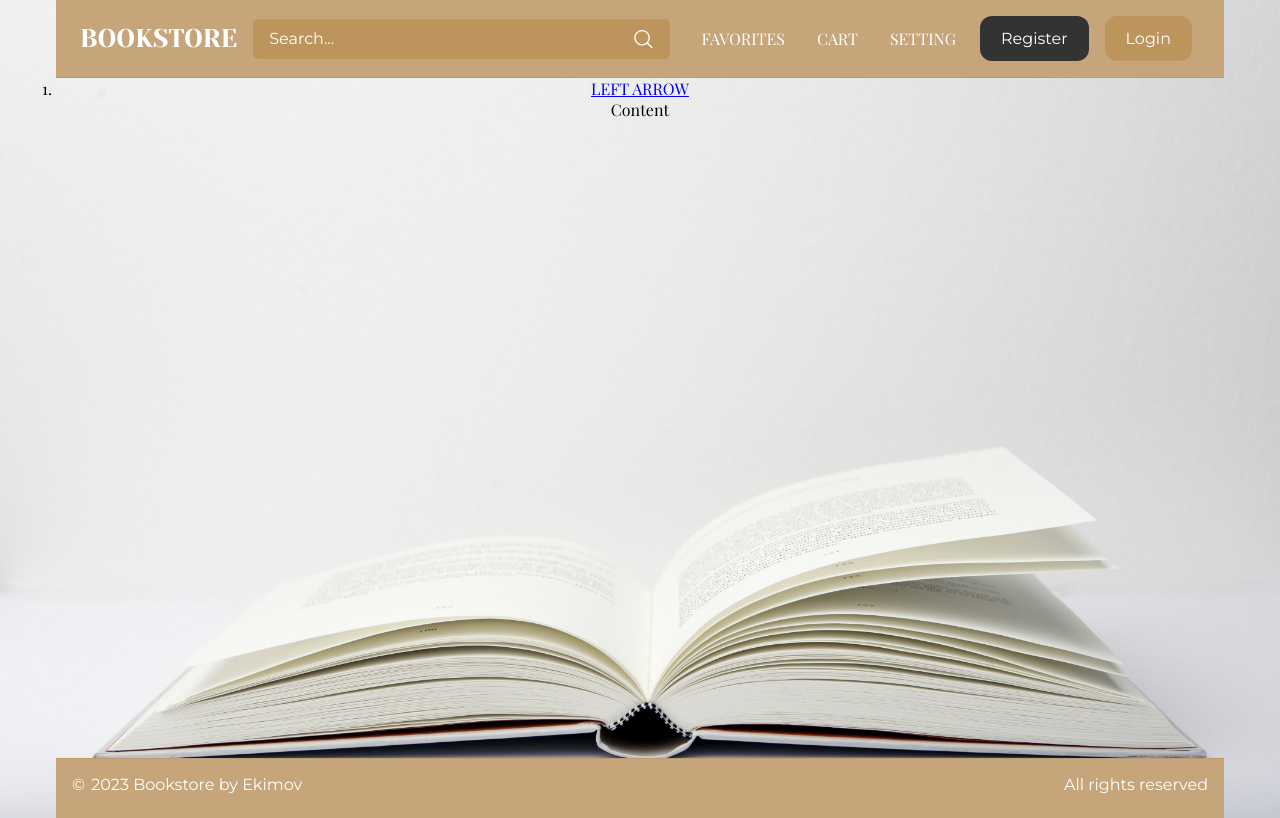
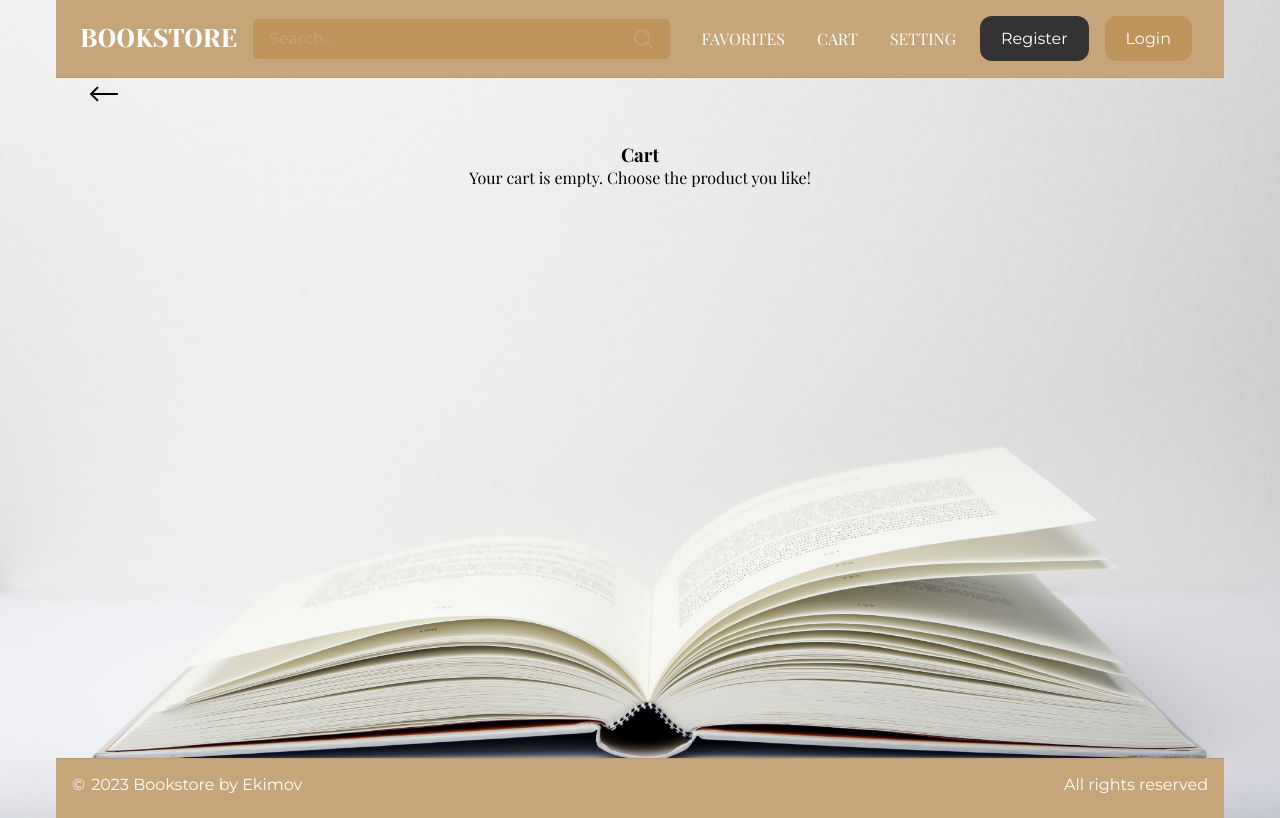
Before and after one commit to Denekimoff/Book-Store, a React (Create React App) app: page /Book-Store/cart in a window 1280 px wide. Built offline with nearby package versions, Linux system fonts and the light colour scheme; a web font is replaced by a local one.

Commit message:
feat: goBack

```diff
--- /dev/null
+++ b/src/components/CardItem/index.tsx
@@ -0,0 +1,7 @@
+import React from 'react'
+
+export const CardItem = () => {
+    return (
+        <div>CardItem</div>
+    )
+}
--- a/src/components/SearchInput/SearchIcon.scss
+++ b/src/components/SearchInput/SearchIcon.scss
@@ -35,13 +35,17 @@
   }
 }
 
-.header__search:hover {
-  cursor: pointer;
-
-  input {
+.header__search {
+  input:hover{
     // border-color: rgb(210, 210, 210);
     background-color: rgb(255, 255, 255);
     color: $text_color;
+    cursor: pointer;
+  }
+  input:disabled:hover{
+    background-color: #be945d;
+    color: #fff;
+    cursor: default;
   }
 
   input::placeholder {
@@ -67,7 +71,6 @@
 }
 
 
-
 @media (max-width:780px) {
 
   .header__search {
--- a/src/components/SearchInput/index.tsx
+++ b/src/components/SearchInput/index.tsx
@@ -1,5 +1,6 @@
 import React from 'react'
 import { useDispatch, useSelector } from 'react-redux'
+import { useLocation } from 'react-router-dom'
 import { setSearchValue } from '../../redux/actionCreators/bookActionCreator'
 import { IStore } from '../../redux/types'
 import { CloseIcon } from '../Icons/CloseIcon'
@@ -8,16 +9,15 @@ import { SearchIcon } from '../Icons/SearchIcon'
 import './SearchIcon.scss'
 
 export const SearchInput = () => {
+    const location = useLocation()
     const dispatch = useDispatch()
     const handlerInputChange = (e: any) => dispatch(setSearchValue(e.target.value))
     const handlerInputClear = () => dispatch(setSearchValue(''))
-    const { books } = useSelector((state: IStore) => state.books)
-    const { favorites } = useSelector((state: IStore) => state.books)
     const { searchValue } = useSelector((state: IStore) => state.books)
 
     return (
         <div className='header__search'>
-            <input value={searchValue} onChange={handlerInputChange} type='text' placeholder='Search...' />
+            <input value={searchValue} disabled={location.pathname !== '/Book-Store'} onChange={handlerInputChange} type='text' placeholder='Search...' />
             {!searchValue ? <SearchIcon /> : <CloseIcon onClick={handlerInputClear}/>}
         </div>
     )
--- a/src/components/pages/CartPage/CartPage.scss
+++ b/src/components/pages/CartPage/CartPage.scss
@@ -1,3 +1,23 @@
 .cart {
   min-height: 85vh;
+
+  .wrapper {
+    .cart__body {
+      display: flex;
+      flex-direction: column;
+
+      .cart__button-back {
+        margin-left: 2rem;
+        align-self: flex-start;
+        display: flex;
+        align-items: center;
+        justify-content: center;
+        cursor: pointer;
+      }
+
+      .cart__container {
+        margin-top: 2rem;
+      }
+    }
+  }
 }
--- a/src/components/pages/CartPage/index.tsx
+++ b/src/components/pages/CartPage/index.tsx
@@ -1,19 +1,38 @@
 import React from 'react'
-import Breadcrumb from 'react-bootstrap/Breadcrumb'
+import { useSelector } from 'react-redux'
+import { Link, useNavigate } from 'react-router-dom'
 import { ThemeContext } from '../../../context'
+import { IStore } from '../../../redux/types'
+import { CardItem } from '../../CardItem'
+import ArrowBack from '../../Icons/ArrowBack'
 import './CartPage.scss'
 
 
 export default function CartPage () {
+    const navigate = useNavigate()
+    const goBack = () => navigate(-1)
     const { theme } = React.useContext(ThemeContext)
+    const { books } = useSelector((state: IStore) => state.books)
+    const { cart } = useSelector((state: IStore) => state.books)
+    const dataCart = books.filter(({ isbn13 }) => cart.includes(isbn13))
+
     return (
         <section className={`cart cart--${theme}`}>
             <div className='wrapper'>
-                <Breadcrumb>
-                    <Breadcrumb.Item href='/Book-Store'>LEFT ARROW</Breadcrumb.Item>
-                    {/* <Breadcrumb.Item active>Cart</Breadcrumb.Item> */}
-                </Breadcrumb>
-                <div>Content</div>
+                <div className='cart__body'>
+                    <div className='cart__button-back' onClick={goBack}>
+                        <ArrowBack/>
+                    </div>
+                    <div className='cart__container'>
+                        <h3 className='cart__title'>Cart</h3>
+                        <div className='cart__list'>
+                            {
+                                !dataCart.length ? <div className='cart__null'>Your cart is empty. Choose the product you like!</div> :
+                                    dataCart.map(item => <CardItem key={item.isbn13}/>)
+                            }
+                        </div>
+                    </div>
+                </div>
             </div>
         </section>
     )
--- a/src/components/pages/FavoritesPage/index.tsx
+++ b/src/components/pages/FavoritesPage/index.tsx
@@ -1,13 +1,16 @@
 import React from 'react'
 import { useSelector } from 'react-redux'
-import { Link } from 'react-router-dom'
+import { Link, useNavigate } from 'react-router-dom'
 import { ThemeContext } from '../../../context'
 import { IStore } from '../../../redux/types'
 import { CardBookMini } from '../../CardBookMini'
+import ArrowBack from '../../Icons/ArrowBack'
 import SubscribeMail from '../../SubscribeMail'
 import '../MainPage/MainPage.scss'
 
 export default function FavoritesPage () {
+    const navigate = useNavigate()
+    const goBack = () => navigate(-1)
     const { theme } = React.useContext(ThemeContext)
     const { books } = useSelector((state: IStore) => state.books)
     const { favorites } = useSelector((state: IStore) => state.books)
@@ -17,6 +20,9 @@ export default function FavoritesPage () {
         <main className={`main main--${theme}`}>
             <div className='wrapper'>
                 <div className='main__body'>
+                    <div className='main__button-back' onClick={goBack}>
+                        <ArrowBack />
+                    </div>
                     <h2 className='main__title'>Favorites</h2>
                     {!(favorites.length) ?
                         <div className='main__null'><p>{'У вас нет ни одной любимой книги :('}</p><p>Вы можете выбрать к себе в коллекцию книги из <Link to={'/Book-Store'}>нового поступления</Link>.</p></div>
--- a/src/components/pages/MainPage/MainPage.scss
+++ b/src/components/pages/MainPage/MainPage.scss
@@ -15,8 +15,17 @@
       display: flex;
       flex-direction: column;
 
+      .main__button-back {
+        margin-left: 2rem;
+        align-self: flex-start;
+        display: flex;
+        align-items: center;
+        justify-content: center;
+        cursor: pointer;
+      }
+
       .main__title {
-        margin: 1rem 0;
+        margin-bottom: 1rem;
         padding: 1rem 2rem;
         text-align: left;
         text-transform: uppercase;
@@ -39,6 +48,7 @@
             width: 50%;
           }
         }
+
         @media (max-width: 550px) {
           .skelet {
             width: 100%;
@@ -49,9 +59,10 @@
       .main__null {
         min-height: 30vh;
 
-        p{
+        p {
           font-size: 1.1rem;
         }
+
         p:first-child {
           padding: 1.5rem;
           font-weight: 700;
--- a/src/components/pages/SelectBookPage/SelectBookPage.scss
+++ b/src/components/pages/SelectBookPage/SelectBookPage.scss
@@ -12,6 +12,7 @@
         display: flex;
         align-items: center;
         justify-content: center;
+        cursor: pointer;
       }
     }
   }
--- a/src/components/pages/SelectBookPage/index.tsx
+++ b/src/components/pages/SelectBookPage/index.tsx
@@ -3,9 +3,9 @@ import { Link, useNavigate, useParams } from 'react-router-dom'
 import { useDispatch, useSelector } from 'react-redux'
 import { activeBookId } from '../../../redux/actionCreators/bookActionCreator'
 import LoaderSkeleton from '../../LoaderSkeleton'
-import './SelectBookPage.scss'
 import { SlickSlider } from '../../SlickSlider'
 import { IStore } from '../../../redux/types'
+import './SelectBookPage.scss'
 
 const ArrowBack = lazy(() => import('../../Icons/ArrowBack'))
 const CardBook = lazy(() => import('../../CardBook'))
@@ -14,6 +14,7 @@ const SubscribeMail = lazy(() => import('../../SubscribeMail'))
 
 export default function SelectBookPage () {
     const navigate = useNavigate()
+    const goBack = () => navigate(-1)
     const dispatch = useDispatch()
     const { books } = useSelector((state: IStore) => state.books)
     const [isLoading, setIsLoading] = React.useState(true)
@@ -27,7 +28,7 @@ export default function SelectBookPage () {
         <div className='select-book'>
             <div className='wrapper'>
                 <div className='select-book__body'>
-                    {!isLoading && <Link className='select-book__link' to={'/Book-Store'}><ArrowBack/></Link>}
+                    <div className='select-book__link' onClick={goBack}><ArrowBack/></div>
                     {isLoading ? <LoaderSkeleton /> : <CardBook/>}
                     {!isLoading && <Tabs />}
                     {!isLoading && <SubscribeMail />}
```
